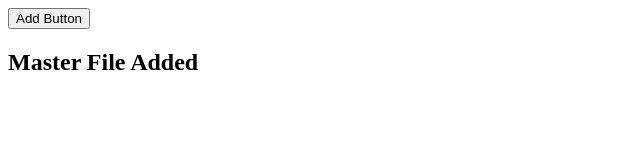
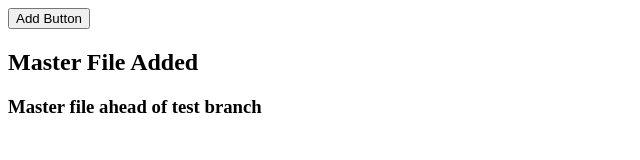
Before and after one commit to iamentafaz/Basic-Oops, a plain HTML site: page index.html in a window 1280 px wide. Shown: the whole page, without its empty margins (0-640 px from the left). Drawn offline with Linux system fonts and the light colour scheme.

Commit message:
master 2 step

```diff
--- a/index.html
+++ b/index.html
@@ -9,6 +9,7 @@
 <body>
     <button>Add Button</button>
     <h2>Master File Added</h2>
+    <h3>Master file ahead of test branch</h3>
     <ul id="names"></ul>
     <script src="index.js"></script>
 </body>
```
